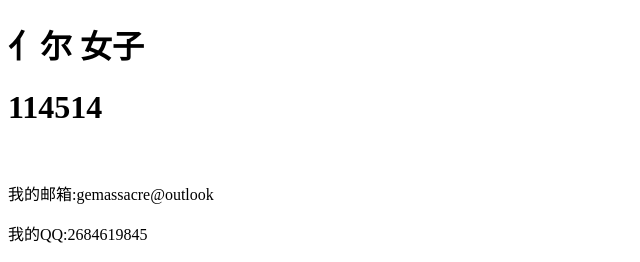
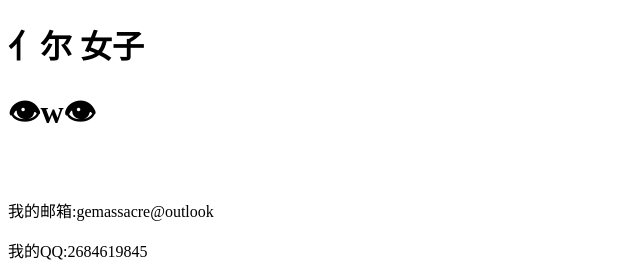
Before and after one commit to cans828/cans828.github.io, a plain HTML site: page index.html in a window 1280 px wide. Shown: the top 262 px of the page, without its empty margins (0-640 px from the left). Drawn offline with Linux system fonts and the light colour scheme.

Commit message:
Update index.html

```diff
--- a/index.html
+++ b/index.html
@@ -5,11 +5,11 @@
 </head>
 <body>
     <h1>亻尔 女子 </h1>
-    <h1>114514</h1>
+    <h1>👁w👁</h1>
     <br>
     <p>我的邮箱:gemassacre@outlook</p>
     <p>我的QQ:2684619845</p>
     <br>
-    <img src="1.jpg" />
+    <img src="1.jpg"/>
 </body>
 </html>
```
